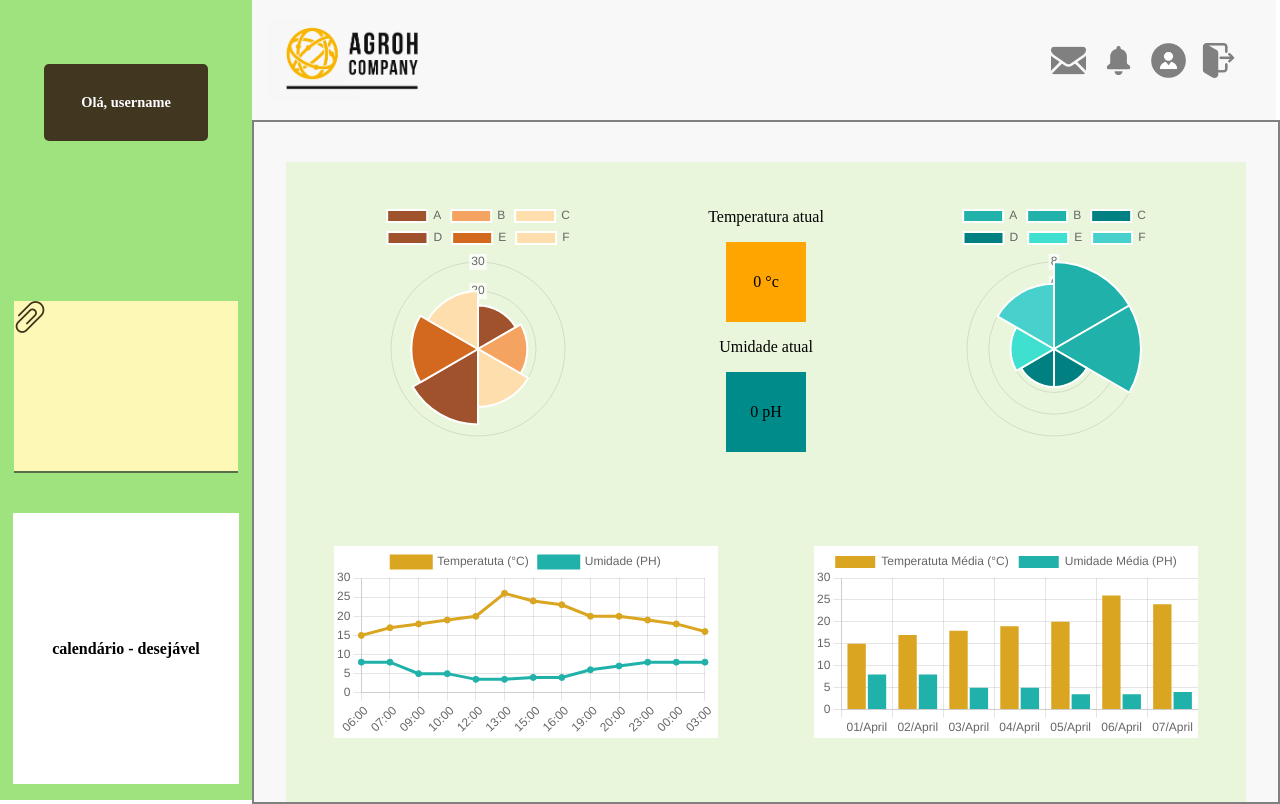
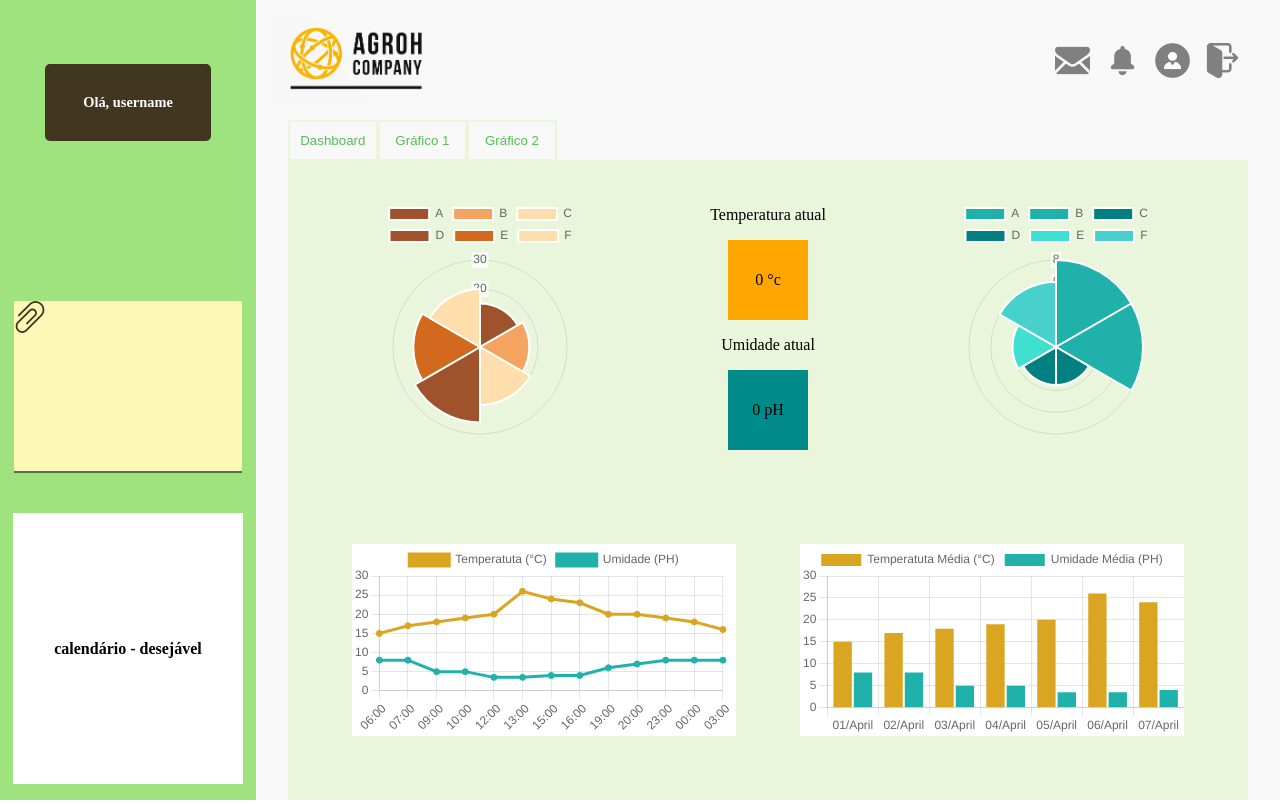
Before and after one commit to hessel-lu/pendrive-PI, a plain HTML site: page Dashboard/agrohCompany-dash1.html in a window 1280 px wide. Drawn offline with nearby package versions, Linux system fonts and the light colour scheme.

Commit message:
dash atualizada 24.04.22

```diff
--- a/Dashboard/agrohCompany-dash1.html
+++ b/Dashboard/agrohCompany-dash1.html
@@ -10,13 +10,13 @@
 
     <title>AgrohCompany | Dashboard</title>
 
-    <script src="https://cdn.jsdelivr.net/npm/chart.js"></script>
-
     <!--
     já esse link é dos gráficos de linhas e barras que temos,
     não sei se os polares vão precisar de link, caso sim, ele entra aqui
-      em uma nova tag <link> para ele
+    em uma nova tag <script> para ele
     -->
+    <script src="https://cdn.jsdelivr.net/npm/chart.js"></script>
+
     <link rel="stylesheet" href="style-dash.css">
 </head>
 <body>
@@ -30,24 +30,26 @@
             <h2>Olá, <span id="username">username</span></h2>
         </div>
 
-        <div class="caixa2-postIt-class"> <img src="imagens/paperclip.png" style="height: 32px; display:flex; justify-content: flex-start"></div>
+        <div class="caixa2-postIt-class">
+            <img src="imagens/paperclip.png" style="height: 32px; display:flex; justify-content: flex-start">
+        </div>
 
         <div id="calendario" class="caixa3-calendario-class">
           <h4>calendário - desejável</h4>
         </div>
 
       </div>
-    <!-- fim do header-left -->
+    <!-- fim do header-left, tudo que faz parte dela, no css estão com as bordas em RED para auxiliar na construção -->
 
     <!--
       outra parte é header-right toda parte direita da nossa página, temos uma mini nave, onde tem o logo, botões
       e logo abaixo os gráficos
     -->
-      <div id="header-right">
+      <div id="header-right" class="header-right-class">
 
+        <!-- inicio da nave -->
         <div id="nave-header-right" class="nave-header-right-class">
             <img src="imagens/logo-agroh&nome.jpeg" alt="logo-agrohCompany">
-
             <ul>
                 <li><a href="#"><img src="imagens/envelope.png" alt="imagem-envelope"></a></li>
                 <li><a href="#"><img src="imagens/notificacao.png" alt="imagem-notificação"></a></li>
@@ -55,14 +57,28 @@
                 <li><a href="#"><img src="imagens/sair.png" alt="imagem-saida"></a></li>
             </ul>
         </div>
+        <!-- fim da nave, tudo que faz parte dela, no css estão com as bordas em greenyellow -->
 
+        <!-- inicio dos botões -->
+        <div id="tabs" class="tabs-class">
+            <button onclick="buttonDashboard()">Dashboard</button>
+            <button onclick="buttonGrafico1()">Gráfico 1</button>
+            <button onclick="buttonGrafico2()">Gráfico 2</button>
+        </div>
+        <!-- fim dos botões, tudo que faz parte deles, no css estão com as bordas pink -->
+
+        <!-- inicio do body onde ficam os gráficos, no css ele está com as bordas em grey -->
         <div id="body-header-right" class="body-header-right-class">
 
+          <!--
+            inicio do body dois, ele é responsável em guardar as duas divs onde estão os gráficos,
+            no css sua bordar é goldenrod
+          -->
           <div id="body2-header-right" class="body2-header-right-class">
 
-            <div id="body3-1-header-right" class="body3-header-right-class">
+          <div id="noneEblockDash" style="display: block;"> <!-- none e block em teste-->
 
-              <!-- essa div com canvas é o nosso primeiro gráfico polar "poder ser de temeperatura ou humidade" -->
+            <div id="body3-header-right" class="body3-header-right-class">
 
                 <div class="body5-chartsPolares-class">
 
@@ -81,7 +97,7 @@
                 </div>
 
                 <div class="body5-chartsPolares-class">
-                <!-- essa outra div canvas é o nosso segundo gráfico polar -->
+
                     <div class="body5-1-chartsPolares-class">
                         <canvas id="canvasChartPorlarHumi" class="tamanhoGraficosPolares-class"></canvas>
                     </div>
@@ -90,27 +106,38 @@
 
             </div>
 
-            <!--
-              essa div abaixo é reponsável em guardar os nossos dois outros gráficos bar e line
-              deixei esses comentados, pq estavam dando um problema de tamanho. para descomentar é
-              só user o (Ctrl + : ), que vai ser sucesso!
-            -->
-            <div id="body3-header-right" class="body3-1-header-right-class">
+            <div id="body3-1-header-right" class="body3-1-header-right-class">
+
                 <div>
-                  <canvas id="canvasChartLine" class="tamanhoGraficos-class"></canvas>
+                    <canvas id="canvasChartLine" class="tamanhoGraficosLineBar-class"></canvas>
                 </div>
 
                 <div>
-                  <canvas id="canvasChartBar"  class="tamanhoGraficos-class"></canvas>
-              </div>
+                    <canvas id="canvasChartBar"  class="tamanhoGraficosLineBar-class"></canvas>
                 </div>
 
             </div>
-          <!-- fim da div que começa na linha 61 -->
+
           </div>
-        <!-- fim da div que começa na linha 59 -->
+          <!-- fim da div none&blockDash-->
+
+          <div id="teste" class="teste-class">
+              testando
+          </div>
+
+          <div id="teste2" class="teste2-class">
+              testando 2
+          </div>
+
+        </div>
+        <!-- fim do body 2 -->
+
+        </div>
+        <!-- fim do body com as bordas em grey -->
+
       </div>
       <!-- fim da header-right -->
+
   </div>
   <!-- fim da tag div global -->
 </body>
@@ -287,7 +314,25 @@
       config3
     )
 
-    //dentro dessa scrip, poder vir a const dos novos gráficos
+    </script>
 
-    // arrasa Eli ;)
+    <script>
+        function buttonDashboard() {
+            noneEblockDash.style.display = 'block';
+            teste.style.display = 'none';
+            teste2.style.display = 'none';
+        }
+
+
+        function buttonGrafico1() {
+            noneEblockDash.style.display = 'none';
+            teste.style.display = 'block';
+            teste2.style.display = 'none';
+        }
+
+        function buttonGrafico2() {
+            noneEblockDash.style.display = 'none';
+            teste.style.display = 'none';
+            teste2.style.display = 'block';
+        }
     </script>
--- a/Dashboard/style-dash.css
+++ b/Dashboard/style-dash.css
@@ -11,38 +11,38 @@ Link do meu miro: https://miro.com/app/board/o9J_l-fpPjk=/
 Arrasa!
 */
 
-
 body {
     margin: 0;
     padding: 0;
     display: flex;
 }
 
-.tamanhoGraficos-class {
+.tamanhoGraficosLineBar-class {
     height: 30vh;
     width:  30vw;
     display: flex;
     background-color: #fff;
-    /* border: 2px solid red; */
+    /* border: 2px solid blue; */
 }
 
 .tamanhoGraficosPolares-class {
     height: 30vh;
     width: 30vw;
     display: flex;
-
+    /* border: 2px solid blue; */
 }
 
 .global-class {
     display: flex;
     width: 100vw;
+    background-color: #F8F8F8;
 }
 
 .header-left-class {
     height: 100vh;
     width: 20vw;
+    display: flex;
     background-color: #9ee37d;
-    display: flex;
     flex-direction: column;
     align-items: center;
     /* border: 2px solid red; */
@@ -67,15 +67,13 @@ body {
     height: 22vh;
     width: 89%;
     display: flex;
+    margin-bottom: 5vh;
     border-bottom: 2px solid #576e4c;
-    margin-bottom: 5vh ;
-    /* align-items: center; */
-    /* justify-content:center; */
     background-color: #fdf8b6;
     /* border: 2px solid red; */
 }
 
-.caixa3-calendario-class{
+.caixa3-calendario-class {
     height: 35vh;
     width: 90%;
     display: flex;
@@ -85,11 +83,10 @@ body {
     background-color: #fff;
     /* border: 2px solid red; */
 }
+
 .header-right-class {
-    height: 100vh;
-    width: 80vw;
-    display: flex;
-    /* border: 2px solid greenyellow; */
+    background-color: #F8F8F8;
+    /* border-top: 2px solid orangered; */
 }
 
 .nave-header-right-class {
@@ -98,8 +95,6 @@ body {
     display: flex;
     justify-content: space-between;
     align-items: center;
-    background-color: #F8F8F8;
-    /* justify-content: space-between; */
     /* border: 2px solid greenyellow; */
 }
 
@@ -108,40 +103,31 @@ body {
     display: flex;
     margin-left: 15px;
     /* border: 2px solid greenyellow; */
-
 }
 
 .nave-header-right-class ul img {
     height: 35px;
     display: flex;
+    /* border: 2px solid greenyellow; */
 }
 
 .nave-header-right-class ul {
+    width: 50%;
     display: flex;
     flex-direction: row;
     justify-content: flex-end;
     list-style: none;
-    width: 50%;
     margin-right: 40px;
+    /* border: 2px solid greenyellow; */
 }
 
 .body-header-right-class {
-    height: 85vh;
+    height: 80vh;
     width: 80vw;
     display: flex;
-    /* flex-direction: column; */
     justify-content: center;
     align-items: flex-end;
-    background-color: #F8F8F8;
-    border: 2px solid grey;
-}
-
-.body-header-right-class button{
-    height: 05vh;
-    width: 10vw;
-    display: flex;
-    flex-direction: row;
-
+    /* border: 2px solid grey; */
 }
 
 .body2-header-right-class {
@@ -166,7 +152,7 @@ body {
     width: 75vw;
     display: flex;
     flex-direction: row;
-    justify-content: space-around;
+    justify-content: space-evenly;
     align-items: center;
     /* border: 2px solid rgb(140, 0, 255); */
 }
@@ -178,14 +164,13 @@ body {
     flex-direction: column;
     justify-content: center;
     align-items: center;
-    /* border: 2px solid red; */
+    /* border: 2px solid brown; */
 }
 
 .body5-chartsPolares-class {
     height: 40vh;
     width: 30vw;
     display: flex;
-    /* flex-direction: column; */
     justify-content: center;
     align-items: center;
     /* border: 2px solid black;     */
@@ -201,10 +186,46 @@ body {
     /* border: 2px solid black;     */
 }
 
-.body5-chartsPolares-class button {
+.tabs-class {
+    height:5vh;
+    width:75vw;
+    margin-left: 2.5vw;
+    overflow: hidden;
+    background-color: #F8F8F8;
+    /* border: 2px solid pink; */
+}
+
+.tabs-class button {
+    color: #56bd56;
+    background-color: #F8F8F8;
+    border-top: 2px solid #E9F6DC;
+    border-left: 2px solid #E9F6DC;
+    border-right: 2px solid #E9F6DC;
+    border-bottom: 1px solid #E9F6DC ;
+    float: left;
+    outline: none;
+    cursor: pointer;
+    transition: 0.3s;
     height: 5vh;
     width: 7vw;
-    display: flex;
-    justify-content: center;
-    align-items: center;
+    /* border: 2px solid pink; */
 }
+
+.tabs-class button:hover {
+    background-color: #E9F6DC;
+    /* border: 2px solid pink; */
+}
+
+/*
+.tab button.active {
+    background-color: #E9F6DC;
+}
+*/
+
+.teste-class {
+    display: none;
+}
+
+.teste2-class {
+    display: none;
+}
```
Lines whose indentation alone changed are shown as unchanged.
